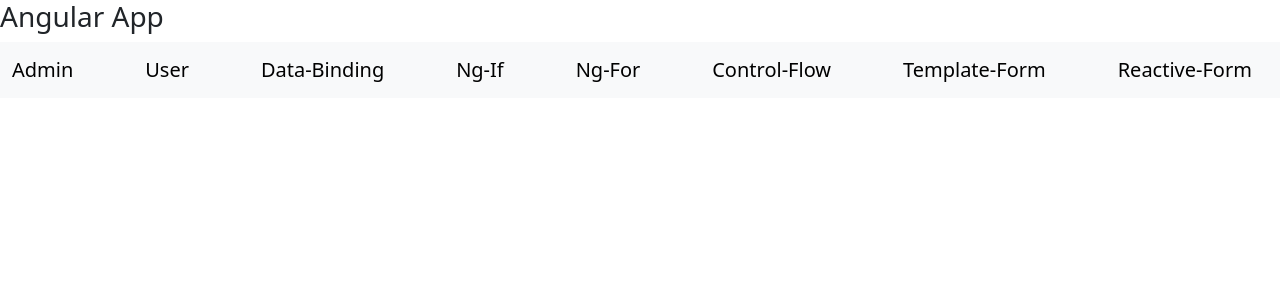
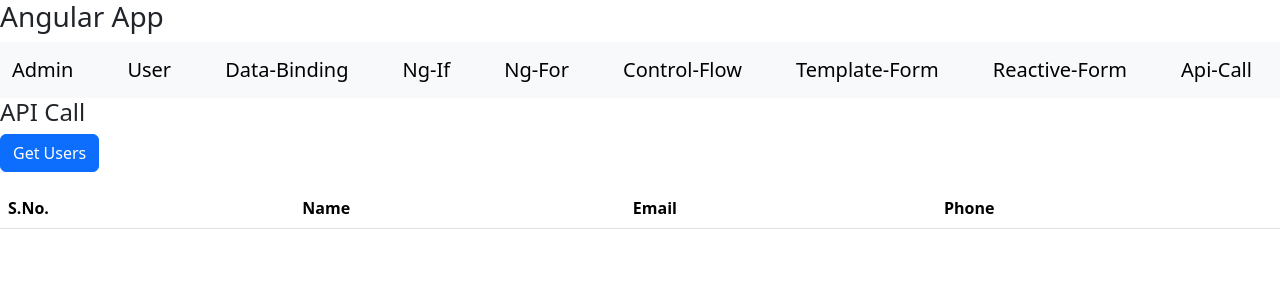
Before and after one commit to orgpublic/repopub2, an Angular app: page /api-call in a window 1280 px wide. Before the commit this address led to /. Shown: the top 300 px of the page. Built offline with nearby package versions, Linux system fonts and the light colour scheme.

Commit message:
Initial code Api call - get

```diff
--- a/src/app/app.html
+++ b/src/app/app.html
@@ -9,6 +9,7 @@
     <a class="navbar-brand" routerLink="/control-flow">Control-Flow</a>
     <a class="navbar-brand" routerLink="/template-form">Template-Form</a>
     <a class="navbar-brand" routerLink="/reactive-form">Reactive-Form</a>
+    <a class="navbar-brand" routerLink="/api-call">Api-Call</a>
   </div>
 </nav>
 <router-outlet />
--- a/src/app/app.routes.ts
+++ b/src/app/app.routes.ts
@@ -7,6 +7,7 @@ import { NgFor } from './components/ng-for/ng-for';
 import { ControlFlow } from './components/control-flow/control-flow';
 import { TemplateForm } from './components/template-form/template-form';
 import { ReactiveForm } from './components/reactive-form/reactive-form';
+import { ApiCall } from './components/api-call/api-call';
 
 export const routes: Routes = [
   { path: '', redirectTo: 'admin', pathMatch: 'full' },
@@ -18,4 +19,5 @@ export const routes: Routes = [
   { path: 'control-flow', component: ControlFlow },
   { path: 'template-form', component: TemplateForm },
   { path: 'reactive-form', component: ReactiveForm },
+  { path: 'api-call', component: ApiCall },
 ];
--- /dev/null
+++ b/src/app/components/api-call/api-call.html
@@ -0,0 +1,19 @@
+<h4>API Call</h4>
+<p><button class="btn btn-primary" (click)="getUsers()">Get Users</button></p>
+<table class="table table-striped">
+  <thead>
+    <tr>
+      <th>S.No.</th>
+      <th>Name</th>
+      <th>Email</th>
+      <th>Phone</th>
+    </tr>
+  </thead>
+  <tbody>
+    <tr *ngFor="let user of userList; let i = index">
+      <td>{{ i + 1 }}</td>
+      <td>{{ user.name }}</td>
+      <td>{{ user.email }}</td>
+      <td>{{ user.phone }}</td>
+    </tr>
+  </tbody>
--- /dev/null
+++ b/src/app/components/api-call/api-call.ts
@@ -0,0 +1,20 @@
+import { CommonModule } from '@angular/common';
+import { HttpClient } from '@angular/common/http';
+import { Component } from '@angular/core';
+
+@Component({
+  selector: 'app-api-call',
+  imports: [CommonModule],
+  templateUrl: './api-call.html',
+  styleUrl: './api-call.css',
+})
+export class ApiCall {
+  userList: any[] = [];
+  constructor(private http: HttpClient) {}
+
+  getUsers() {
+    this.http.get<any[]>('https://jsonplaceholder.typicode.com/users').subscribe((result) => {
+      this.userList = result;
+    });
+  }
+}
```
Also changed, not shown: src/app/components/api-call/api-call.css (added), 1 other file (tests, documents, lock files or other folders).
